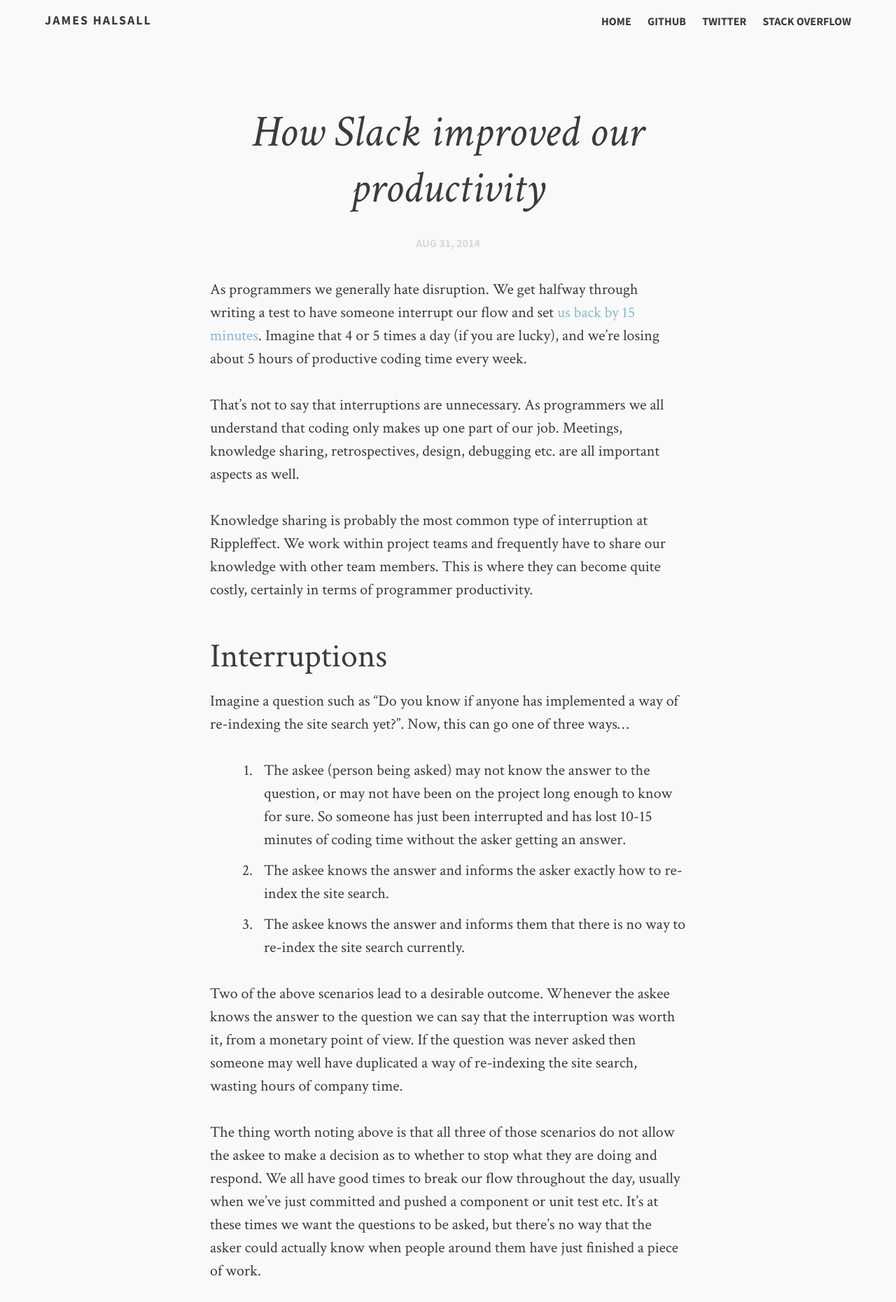
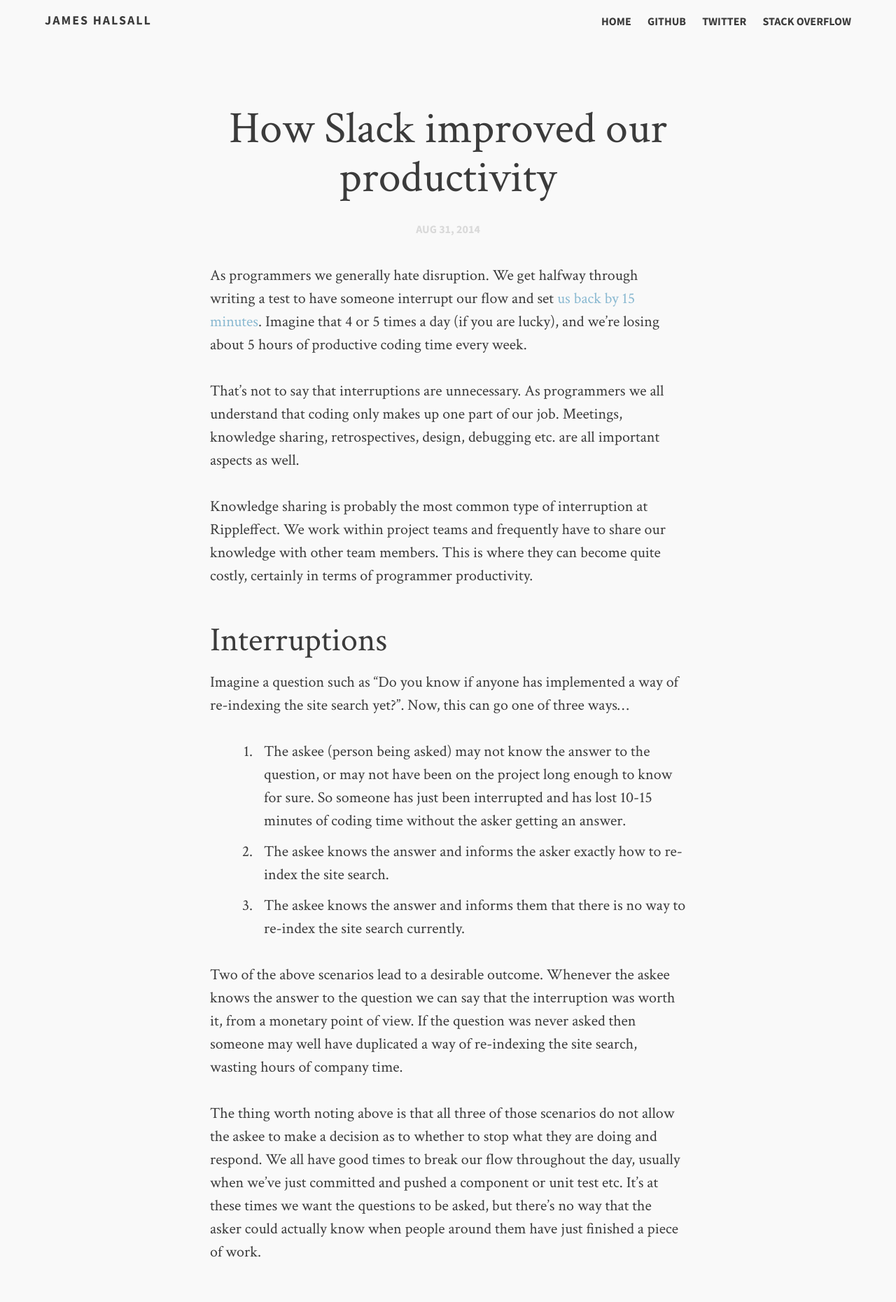
Before and after one commit to jameshalsall/jameshalsall.github.io, a Jekyll site: the page built from _posts/2014-08-31-how-slack-improved-productivity.md, in a window 1280 px wide. Shown: the top 1860 px of the page at 70% size. Built offline with Jekyll 4.4.1, drawn with Linux system fonts in a browser that asks for light colours; nearby versions of some CDN libraries; comment, search, counter and statistics services are not loaded.

Commit message:
Fix typography styles

```diff
--- a/_sass/_styles.scss
+++ b/_sass/_styles.scss
@@ -31,9 +31,9 @@ a:hover {
 }
 
 em {
+    font-weight: 600;
     padding: 1px 2px;
     border-radius: 2px;
-    background: #ffe8c0;
 }
 
 strong {
@@ -408,7 +408,6 @@ header.site-header nav {
 
             h1 {
                 font-size: $fs3;
-                font-style: italic;
             }
         }
 
@@ -455,14 +454,10 @@ header.site-header nav {
         }
     }
 
-    h1 {
-        font-style: italic;
-    }
-
     h1, h2, h3, h4, h5 {
         padding-top: ($lh * 1/2);
         margin-bottom: ($lh * 1/2);
-        line-height: 1.25em
+        line-height: 1.1em
 
     }
 
```
